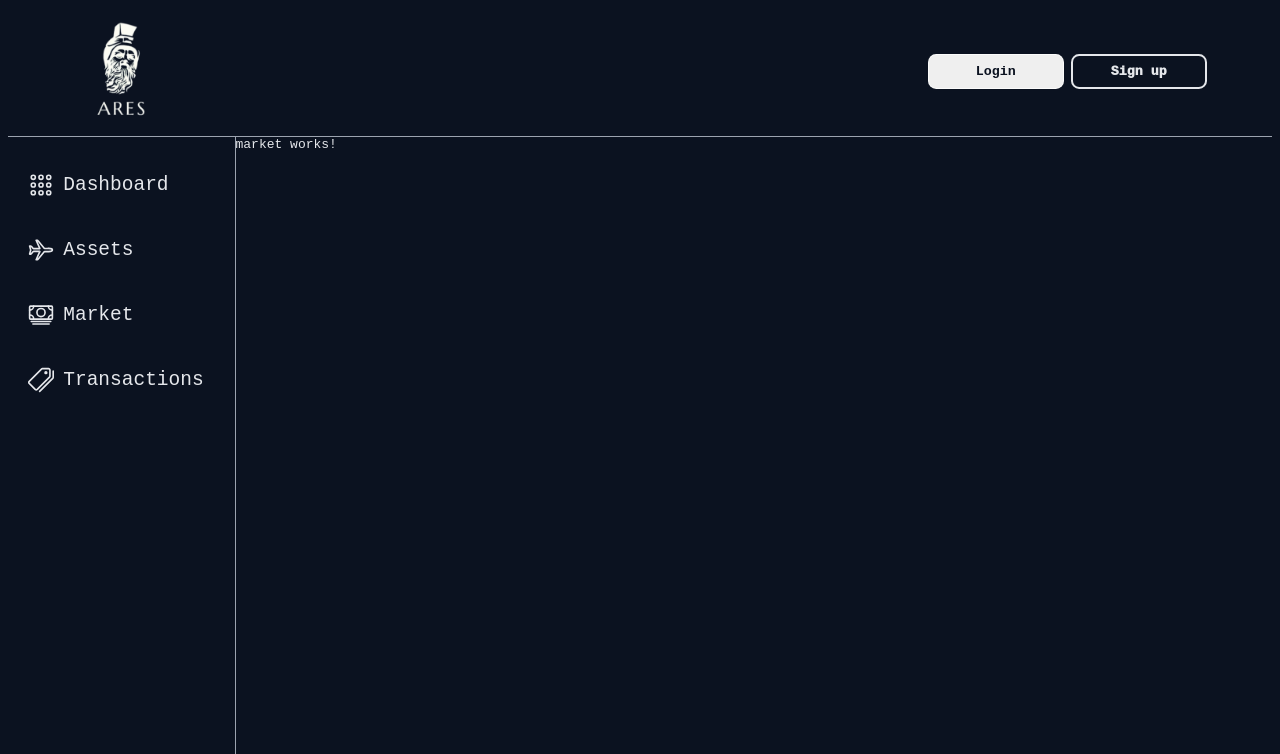
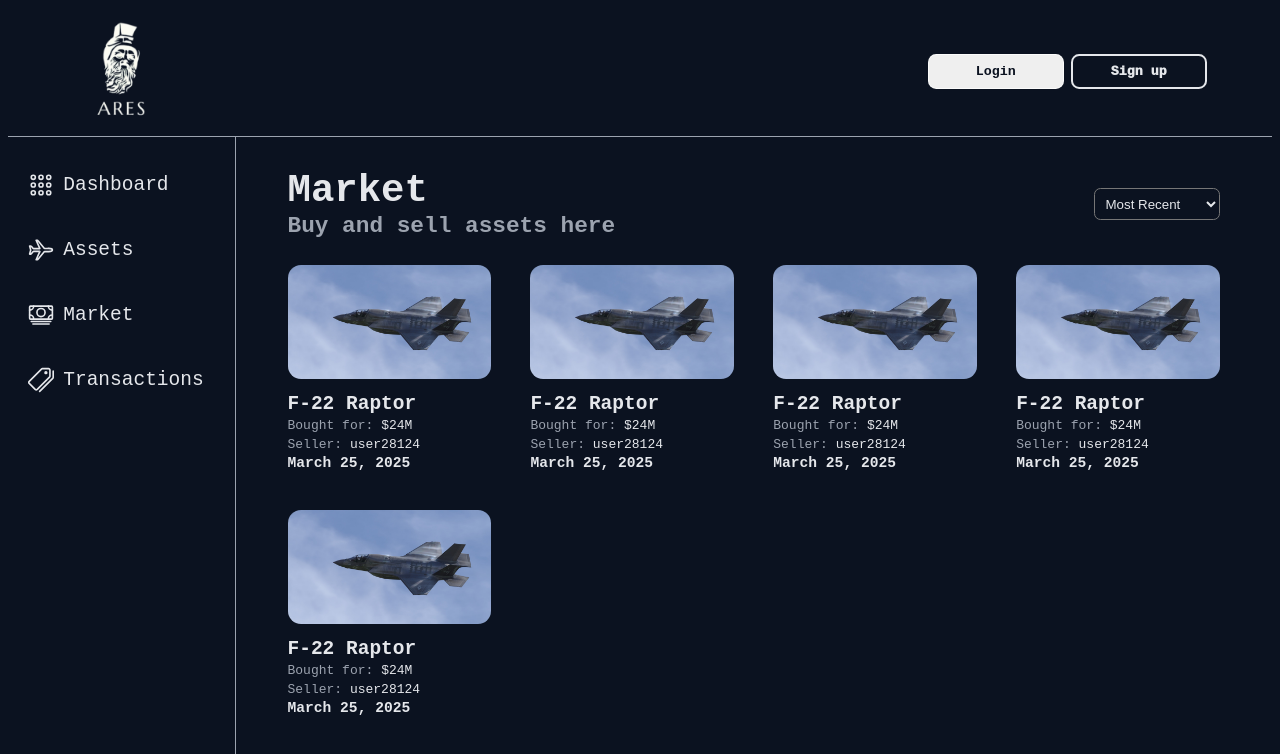
Before and after one commit to sameenmajid12/Ares, an Angular app: page /market in a window 1280 px wide. Shown: the top 754 px of the page. Built offline with nearby package versions, Linux system fonts and the light colour scheme.

Commit message:
Create market page UI

```diff
--- a/src/app/layouts/main-layout/main-layout.css
+++ b/src/app/layouts/main-layout/main-layout.css
@@ -1,6 +1,6 @@
 .content-wrapper{
   display: flex;
 }
-.page-wrapper{
+.router-wrapper{
   flex:1
 }
--- a/src/app/layouts/main-layout/main-layout.html
+++ b/src/app/layouts/main-layout/main-layout.html
@@ -2,7 +2,7 @@
   <app-header></app-header>
   <div class="content-wrapper">
     <app-side-bar></app-side-bar>
-    <div class="page-wrapper">
+    <div class="router-wrapper">
       <router-outlet></router-outlet>
     </div>
   </div>
--- a/src/app/pages/assets/assets.css
+++ b/src/app/pages/assets/assets.css
@@ -1,9 +1,3 @@
-.asset-wrapper{
-  padding: var(--page-padding);
-  display: flex;
-  flex-direction: column;
-  row-gap: 2rem;
-}
 .asset-header-wrapper{
   display: flex;
   justify-content: space-between;
--- a/src/app/pages/assets/assets.html
+++ b/src/app/pages/assets/assets.html
@@ -1,11 +1,10 @@
-<div class="asset-wrapper">
+<div class="page-wrapper">
   <div class="asset-header-wrapper">
     <div class="asset-header">
       <h2>Assets</h2>
       <h4>Manage your assets here</h4>
     </div>
     <div class="asset-header-sort">
-      <label for="sort">Sort by: </label>
       <select id="sort">
         <option value="0">Most Recent</option>
         <option value="1">Alphabetical</option>
--- a/src/app/pages/market/market.css
+++ b/src/app/pages/market/market.css
@@ -0,0 +1,32 @@
+.market-header-wrapper{
+  display: flex;
+  justify-content: space-between;
+  align-items: center;
+}
+.market-header h2{
+  font-size: 3rem;
+}
+.market-header h4{
+  font-size: 1.75rem;
+  font-weight: 600;
+  color: var(--text-muted);
+}
+.market-header-sort label{
+  color:var(--text-primary);
+  font-weight: 600;
+}
+.market-header-sort select{
+  background-color: transparent;
+  padding: 0.5rem;
+  border-radius: 0.5rem;
+  color: var(--text-primary);
+}
+.market-header-sort option{
+  background-color: var(--bg-primary);
+  color: var(--bg-background);
+}
+.market-content-wrapper{
+  display: grid;
+  grid-template-columns: 1fr 1fr 1fr 1fr;
+  gap: 3rem;
+}
--- a/src/app/pages/market/market.html
+++ b/src/app/pages/market/market.html
@@ -1 +1,23 @@
-<p>market works!</p>
+<div class="page-wrapper">
+  <div class="market-header-wrapper">
+    <div class="market-header">
+      <h2>Market</h2>
+      <h4>Buy and sell assets here</h4>
+    </div>
+    <div class="market-header-sort">
+      <select>
+        <option value="0">Most Recent</option>
+        <option value="1">Alphabetical</option>
+        <option value="2">Price High-Low</option>
+        <option value="3">Price Low-High</option>
+      </select>
+    </div>
+  </div>
+  <div class="market-content-wrapper">
+    <app-asset-card></app-asset-card>
+    <app-asset-card></app-asset-card>
+    <app-asset-card></app-asset-card>
+    <app-asset-card></app-asset-card>
+    <app-asset-card></app-asset-card>
+  </div>
+</div>
--- a/src/app/pages/market/market.ts
+++ b/src/app/pages/market/market.ts
@@ -1,8 +1,9 @@
 import { Component } from '@angular/core';
+import { AssetCard } from '../../components/asset-card/asset-card';
 
 @Component({
   selector: 'app-market',
-  imports: [],
+  imports: [AssetCard],
   templateUrl: './market.html',
   styleUrl: './market.css',
 })
--- a/src/styles.css
+++ b/src/styles.css
@@ -15,17 +15,29 @@
   --page-padding: 2.5rem 4rem;
 }
 
-html{
-  font-family:monospace;
+html {
+  font-family: monospace;
 }
-body{
+body {
   background-color: var(--bg-primary);
 }
-p,h1,h2,h3,h4,h5,h6{
-  margin:0;
-  color:var(--text-primary);
+p,
+h1,
+h2,
+h3,
+h4,
+h5,
+h6 {
+  margin: 0;
+  color: var(--text-primary);
 }
-button{
+button {
   font-family: monospace;
   cursor: pointer;
 }
+.page-wrapper {
+  padding: var(--page-padding);
+  display: flex;
+  flex-direction: column;
+  row-gap: 2rem;
+}
```
